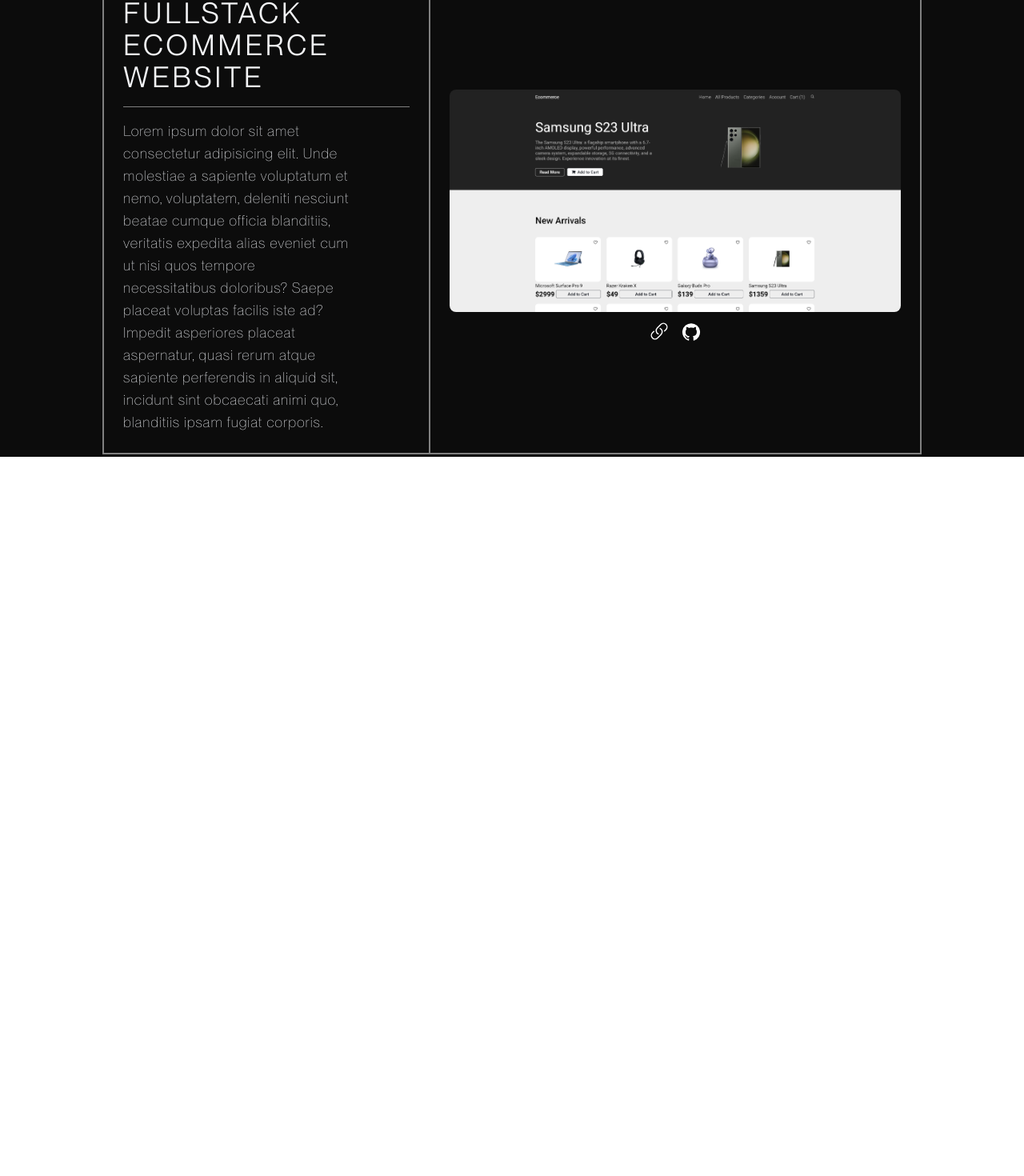
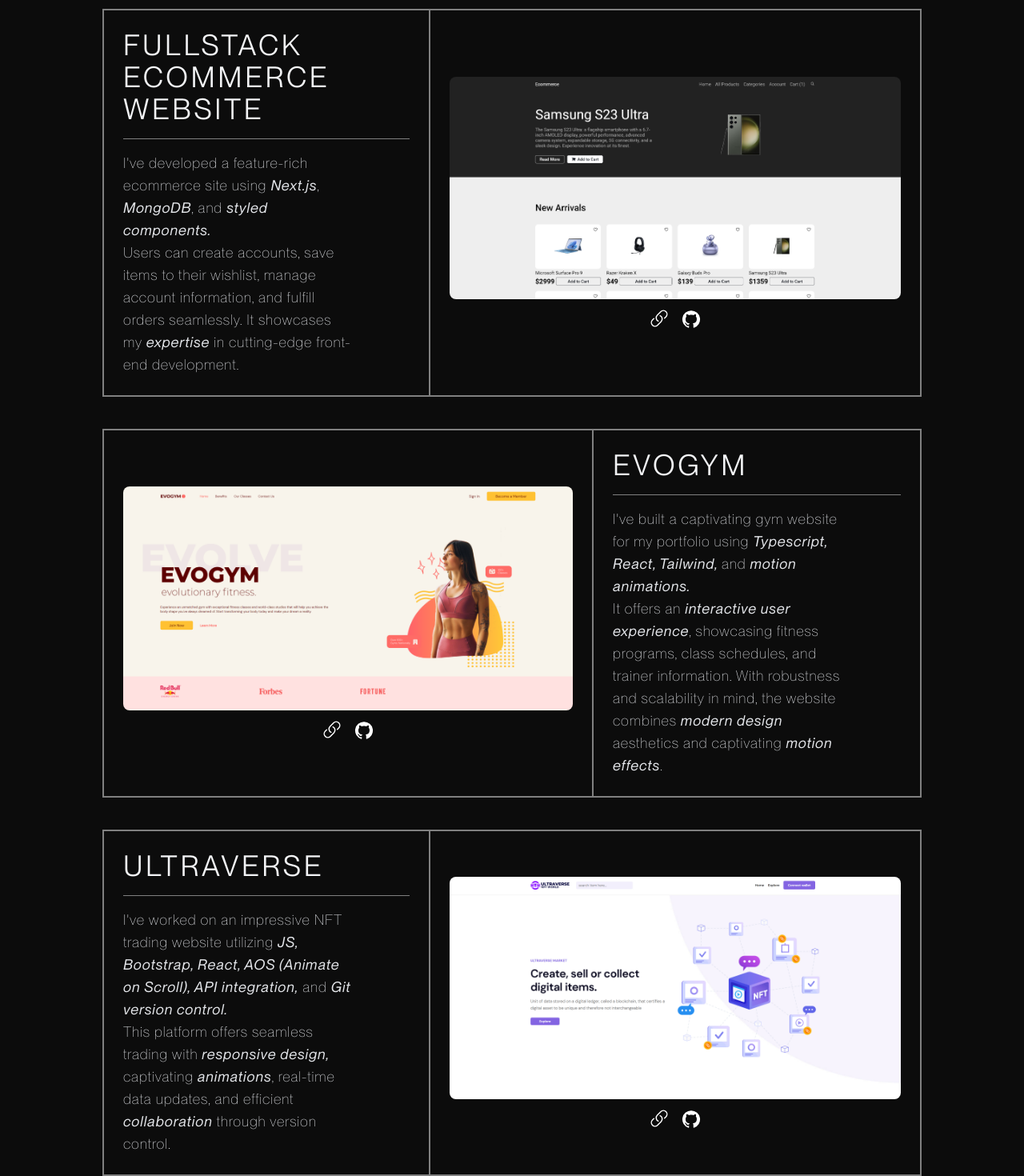
Before and after one commit to PatrikasDapsys/Eportfolio-07-23, a React (Vite) app: page / in a window 1280 px wide. Shown: the part 1029-2499 px from the top of the page at 80% size. Before the commit the page ends 1600 px from the top, so only its background shows below. Built offline with nearby package versions, Linux system fonts and the light colour scheme.

Commit message:
working on responsive projects

```diff
--- a/src/components/LandingPage.jsx
+++ b/src/components/LandingPage.jsx
@@ -10,8 +10,14 @@
       {/* MASK  */}
       <div className={mask + "h-[30px] w-screen top-0"}></div>
       <div className={mask + "h-[30px] w-screen bottom-0"}></div>
-      <div className={mask + "w-[30px] left-0"} style={{ height: 'calc(100vh - 30px)'}}></div>
-      <div className={mask + "w-[30px] right-0"} style={{ height: 'calc(100vh - 30px)'}}></div>
+      <div
+        className={mask + "w-[30px] left-0"}
+        style={{ height: "calc(100vh - 30px)" }}
+      ></div>
+      <div
+        className={mask + "w-[30px] right-0"}
+        style={{ height: "calc(100vh - 30px)" }}
+      ></div>
 
       {/* OUSIDE TEXT */}
       <span
@@ -24,7 +30,10 @@
       >
         Patrikas Dapsys
       </span>
-      <a href="#projects" className="w-[16px] h-6 border rounded-full flex justify-center absolute bottom-1 left-1/2 transform -translate-x-1/2 z-[2]">
+      <a
+        href="#projects"
+        className="w-[16px] h-6 border rounded-full flex justify-center absolute bottom-1 left-1/2 transform -translate-x-1/2 z-[2]"
+      >
         <div className="w-1 h-1 border rounded-full absolute animate-bouncing"></div>
       </a>
       {/* INNER TEXT */}
@@ -34,9 +43,10 @@
             Patrikas Dapsys
           </div>
           <div className="text-xs text-gray-200 md:text-base xl:text-lg">
-            I'm a <span className="font-[450] italic">Frontend software engineer </span>
-            with a strong passion for building web applications with great user
-            experiences.
+            I'm a <span className="keyword"> Frontend software engineer </span>{" "}
+            with a strong <span className="keyword">passion</span> for building
+            web applications with{" "}
+            <span className="keyword">great user experiences.</span>
           </div>
         </div>
         <div className="w-full flex justify-end p-4 xs:p-8">
--- a/src/components/ProjectsPage.jsx
+++ b/src/components/ProjectsPage.jsx
@@ -1,13 +1,15 @@
 import React from "react";
 import pic from "../assets/ecom-front-thumb.png";
+import pic2 from "../assets/Gym-thumb.png";
+import pic3 from "../assets/nft-thumb.png";
 import GitHubIcon from "@mui/icons-material/GitHub";
 import { Link } from "react-router-dom";
 
-const data = [
+const projects = [
   {
     title: "Fullstack Ecommerce website",
     description:
-      "loremloremloremloremloremloremloremloremloremloremloremloremloremloremloremloremloremloremloremloremlorem",
+      "An ecommerce site that has a has alot of different functionality. For the user site, you can create an account, save to wishlist, save account information,",
     img: { pic },
     link: "tess",
     github: "tess",
@@ -18,30 +20,31 @@
   return (
     <section
       id="projects"
-      className="min-h-screen pt-16  bg-primary-900 text-white flex flex-col items-center"
+      className="min-h-screen pt-16  bg-primary-900 text-white flex flex-col items-center gap-10"
     >
-      <h1 className="text-5xl md:text-6xl xl:text-7xl pb-16 uppercase tracking-[60px]">
+      <h1 className=" text-center flex pb-16 pl-0 uppercase tracking-normal sm:pl-[20px] sm:tracking-[20px] md:pl-[60px] md:tracking-[60px] text-6xl xl:text-7xl">
         Projects
       </h1>
 
       {/* PROJECTS */}
-      <div className="border-2 w-4/5 grid grid-cols-[0.8fr,1.2fr]">
+      {/* PROJECT 1 */}
+      <div className="border-2 w-4/5 grid md:grid-cols-[0.8fr,1.2fr]">
         {/* TEXT */}
-        <div className="border-r-2">
+        <div className="text-center md:text-left md:border-r-2">
           <div className="p-3 xs:p-6">
             <h2 className="text-4xl font-normal tracking-widest uppercase text-gray-100">
-            Fullstack Ecommerce website
+              Fullstack Ecommerce website
             </h2>
             <hr className="my-4" />
-            <p className="w-4/5 text-lg tracking-wider text-gray-200">
-              Lorem ipsum dolor sit amet consectetur adipisicing elit. Unde
-              molestiae a sapiente voluptatum et nemo, voluptatem, deleniti
-              nesciunt beatae cumque officia blanditiis, veritatis expedita
-              alias eveniet cum ut nisi quos tempore necessitatibus doloribus?
-              Saepe placeat voluptas facilis iste ad? Impedit asperiores placeat
-              aspernatur, quasi rerum atque sapiente perferendis in aliquid sit,
-              incidunt sint obcaecati animi quo, blanditiis ipsam fugiat
-              corporis.
+            <p className="w-full text-lg tracking-wider text-gray-200 md:w-4/5">
+              I've developed a feature-rich ecommerce site using{" "}
+              <span className="keyword"> Next.js</span>,{" "}
+              <span className="keyword">MongoDB</span>, and{" "}
+              <span className="keyword">styled components.</span> <br />
+              Users can create accounts, save items to their wishlist, manage
+              account information, and fulfill orders seamlessly. It showcases
+              my <span className="keyword">expertise</span> in cutting-edge
+              front-end development.
             </p>
           </div>
         </div>
@@ -55,7 +58,10 @@
             />
           </Link>
           <div className="flex pt-3 gap-4">
-            <Link to={"/project/ecom"}>
+            <Link
+              to={"https://next-ecommerce-front-nu.vercel.app/"}
+              target="_blank"
+            >
               <svg
                 xmlns="http://www.w3.org/2000/svg"
                 fill="none"
@@ -71,13 +77,136 @@
                 />
               </svg>
             </Link>
-            <a href="" className="">
+            <a
+              href="https://github.com/PatrikasDapsys/next-ecommerce-front"
+              target="_blank"
+              className=""
+            >
               <GitHubIcon />
             </a>
           </div>
         </div>
       </div>
 
+      {/* PROJECT 2 */}
+      <div className="border-2 w-4/5 grid grid-cols-[1.2fr,0.8fr]">
+        {/* TEXT */}
+        <div className="order-1">
+          <div className="p-3 xs:p-6">
+            <h2 className="text-4xl font-normal tracking-widest uppercase text-gray-100">
+              evogym
+            </h2>
+            <hr className="my-4" />
+            <p className="w-4/5 text-lg tracking-wider text-gray-200">
+              I've built a captivating gym website for my portfolio using{" "}
+              <span className="keyword">Typescript, React, Tailwind, </span>
+              and <span className="keyword">motion animations.</span>
+              <br />
+              It offers an{" "}
+              <span className="keyword"> interactive user experience</span>,
+              showcasing fitness programs, class schedules, and trainer
+              information. With robustness and scalability in mind, the website
+              combines <span className="keyword">modern design</span> aesthetics
+              and captivating <span className="keyword">motion effects</span>.
+            </p>
+          </div>
+        </div>
+        {/* IMG */}
+        <div className=" p-6 flex items-center justify-center flex-col z-[2] border-r-2 ">
+          <Link to={"/project/ecom"}>
+            <img
+              src={pic2}
+              alt=""
+              className="rounded-lg overflow-hidden transition ease-linear w-full hover:scale-[1.03]"
+            />
+          </Link>
+          <div className="flex pt-3 gap-4">
+            <Link to={"https://gym-react-ts-xi.vercel.app/"} target="_blank">
+              <svg
+                xmlns="http://www.w3.org/2000/svg"
+                fill="none"
+                viewBox="0 0 24 24"
+                strokeWidth={1.5}
+                stroke="currentColor"
+                className="w-6 h-6"
+              >
+                <path
+                  strokeLinecap="round"
+                  strokeLinejoin="round"
+                  d="M13.19 8.688a4.5 4.5 0 011.242 7.244l-4.5 4.5a4.5 4.5 0 01-6.364-6.364l1.757-1.757m13.35-.622l1.757-1.757a4.5 4.5 0 00-6.364-6.364l-4.5 4.5a4.5 4.5 0 001.242 7.244"
+                />
+              </svg>
+            </Link>
+            <a
+              href="https://github.com/PatrikasDapsys/gym-react-ts"
+              className=""
+              target="_blank"
+            >
+              <GitHubIcon />
+            </a>
+          </div>
+        </div>
+      </div>
+
+      {/* PROJECT 3 */}
+      <div className="border-2 w-4/5 grid grid-cols-[0.8fr,1.2fr]">
+        {/* TEXT */}
+        <div className="border-r-2">
+          <div className="p-3 xs:p-6">
+            <h2 className="text-4xl font-normal tracking-widest uppercase text-gray-100">
+              Ultraverse
+            </h2>
+            <hr className="my-4" />
+            <p className="w-4/5 text-lg tracking-wider text-gray-200">
+              I've worked on an impressive NFT trading website utilizing{" "}
+              <span className="keyword">
+                {" "}
+                JS, Bootstrap, React, AOS (Animate on Scroll), API integration,
+              </span>{" "}
+              and <span className="keyword">
+                {" "}
+                Git version control.
+              </span> <br /> This platform offers seamless trading with
+              <span className="keyword"> responsive design,</span> captivating
+              <span className="keyword"> animations</span>, real-time data
+              updates, and efficient{" "}
+              <span className="keyword"> collaboration </span>through version
+              control.
+            </p>
+          </div>
+        </div>
+        {/* IMG */}
+        <div className=" p-6 flex items-center justify-center flex-col z-[2]">
+          <Link to={"/project/ecom"}>
+            <img
+              src={pic3}
+              alt=""
+              className="rounded-lg overflow-hidden transition ease-linear w-full hover:scale-[1.03]"
+            />
+          </Link>
+          <div className="flex pt-3 gap-4">
+            <Link to={"https://patrikas-intership.vercel.app/"} target="_blank">
+              <svg
+                xmlns="http://www.w3.org/2000/svg"
+                fill="none"
+                viewBox="0 0 24 24"
+                strokeWidth={1.5}
+                stroke="currentColor"
+                className="w-6 h-6"
+              >
+                <path
+                  strokeLinecap="round"
+                  strokeLinejoin="round"
+                  d="M13.19 8.688a4.5 4.5 0 011.242 7.244l-4.5 4.5a4.5 4.5 0 01-6.364-6.364l1.757-1.757m13.35-.622l1.757-1.757a4.5 4.5 0 00-6.364-6.364l-4.5 4.5a4.5 4.5 0 001.242 7.244"
+                />
+              </svg>
+            </Link>
+            <a href="https://github.com/PatrikasDapsys/patrikas-intership/" className="" target="_blank">
+              <GitHubIcon />
+            </a>
+          </div>
+        </div>
+      </div>
     </section>
   );
 }
--- a/src/index.css
+++ b/src/index.css
@@ -57,3 +57,7 @@
 ::-webkit-scrollbar {
   display: none;
 }
+
+.keyword {
+  @apply font-[450] italic;
+}
```
Also changed, not shown: src/assets/Gym-thumb.png (added), src/assets/nft-thumb.png (added).
